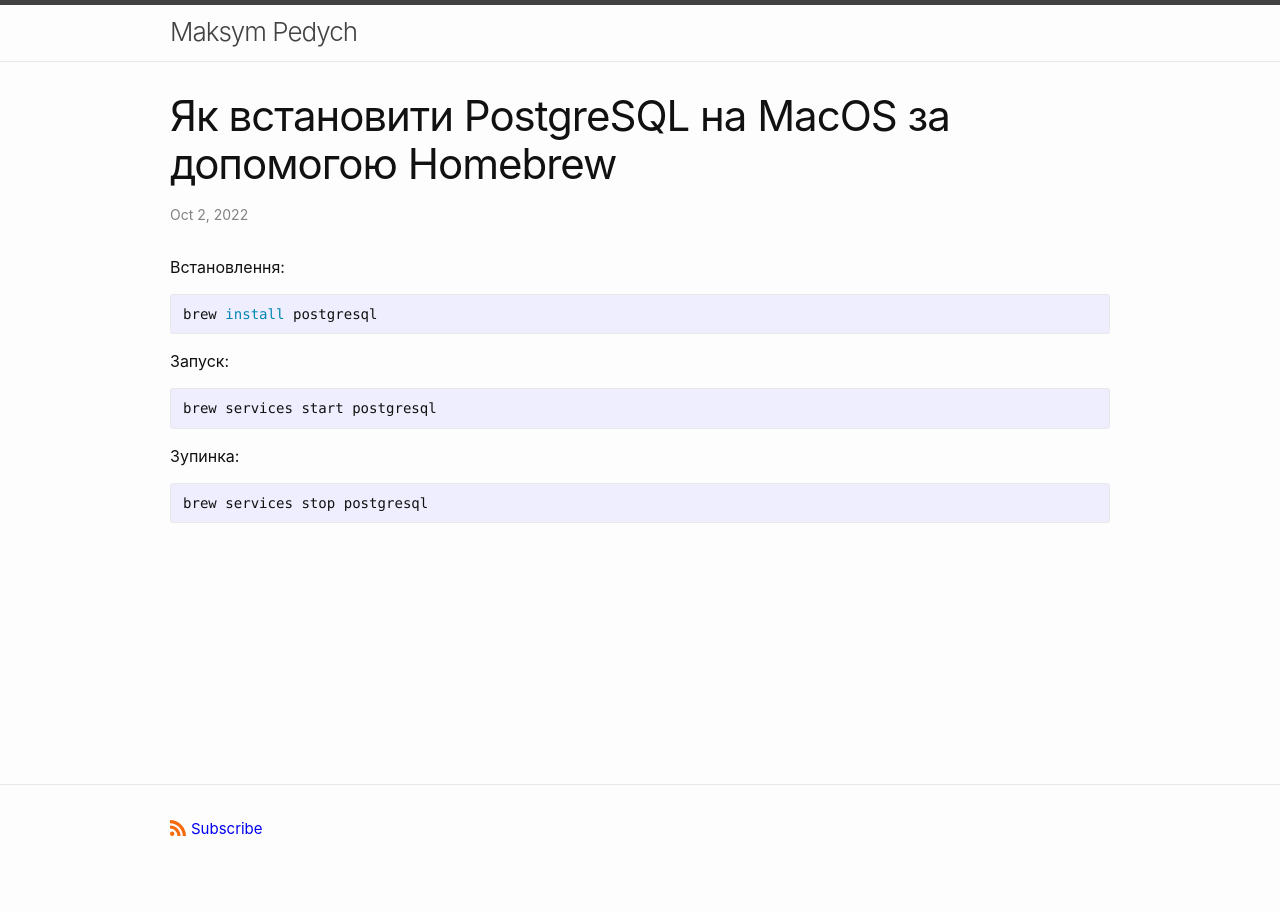
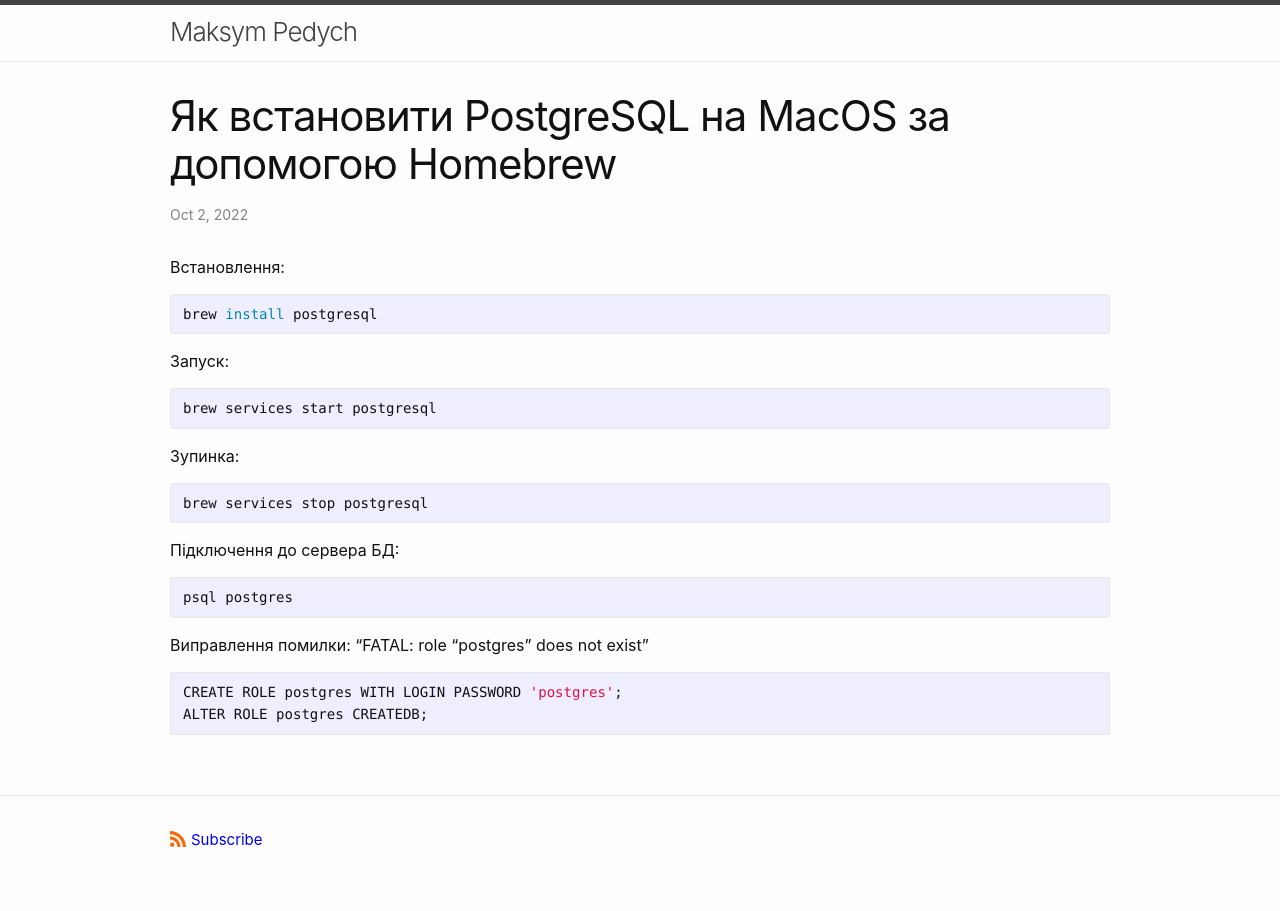
Before and after one commit to mpedych/mpedych.github.io, a Jekyll site: the page built from _posts/2022-10-02-postgresql-macos-install.md, in a window 1280 px wide. Built offline with Jekyll 4.4.1, drawn with Linux system fonts in a browser that asks for light colours; comment, search, counter and statistics services are not loaded.

Commit message:
Update 2022-10-02-postgresql-macos-install.md

````diff
--- a/_posts/2022-10-02-postgresql-macos-install.md
+++ b/_posts/2022-10-02-postgresql-macos-install.md
@@ -21,3 +21,16 @@
 ```shell
 brew services stop postgresql
 ```
+
+Підключення до сервера БД:
+
+```shell
+psql postgres
+```
+
+Виправлення помилки: "FATAL: role "postgres" does not exist"
+
+```shell
+CREATE ROLE postgres WITH LOGIN PASSWORD 'postgres';
+ALTER ROLE postgres CREATEDB;
+```
````
